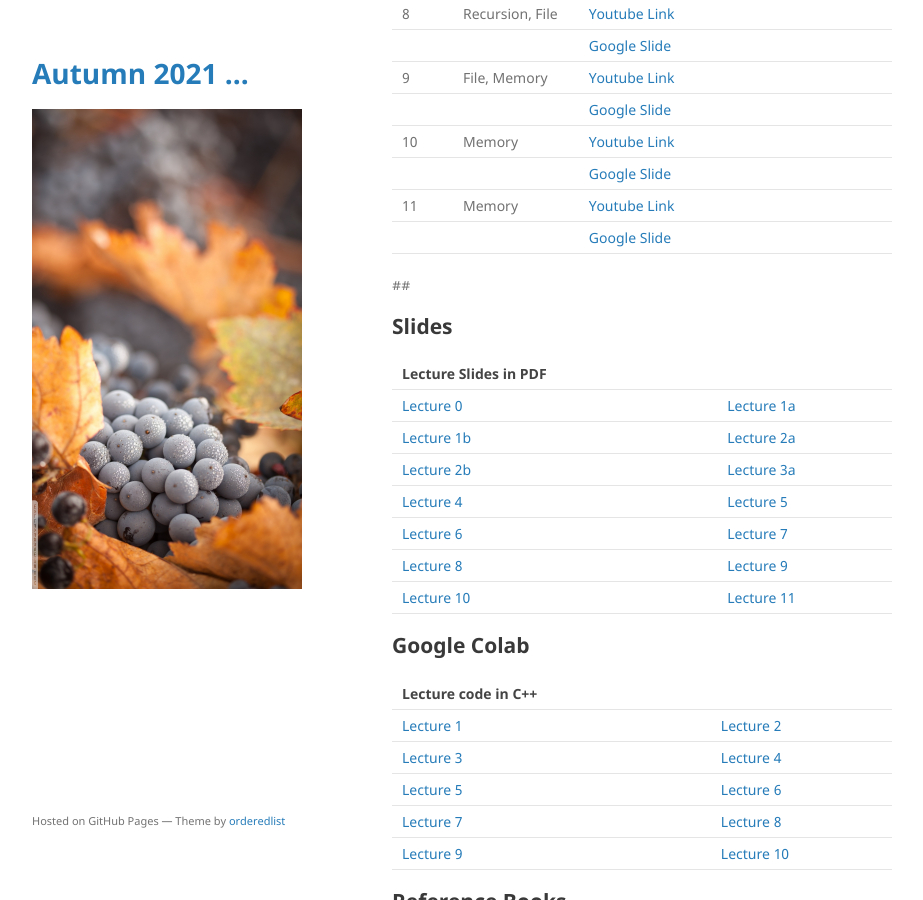
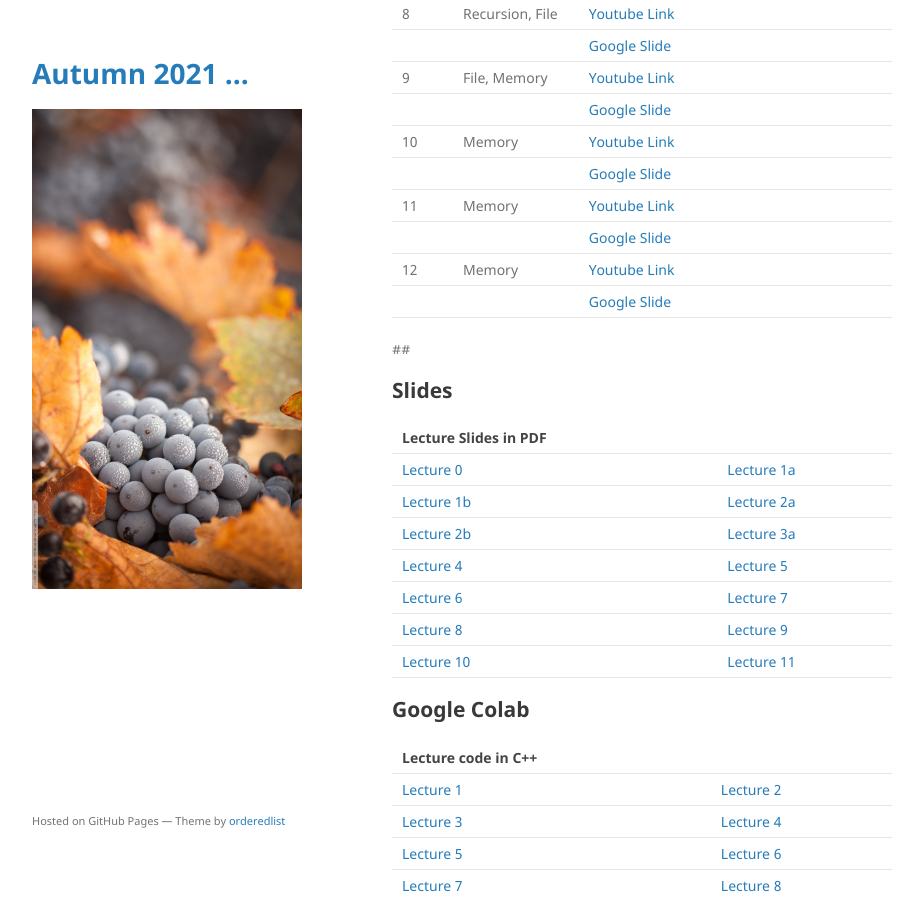
Before and after one commit to mohammadmotiurrahman/mohammadmotiurrahman.github.io, a Jekyll site: the page built from cse203_5/index.md, in a window 1280 px wide and 900 px high, scrolled down 2662 px. Shown: the whole window, without its empty margins (178-1101 px from the left). Built offline with Jekyll 4.4.1, drawn with Linux system fonts in a browser that asks for light colours; our own code applies the rules of GitHub Pages for plain Markdown files.

Commit message:
Update index.md

```diff
--- a/cse203_5/index.md
+++ b/cse203_5/index.md
@@ -89,7 +89,9 @@ environment will force me to not evaluate your exam copies.
 | 10      | Memory    | [Youtube Link](https://youtu.be/BU51Ck91SkQ)                                                                   |
 |         |              | [Google Slide]()                                                                                               |
 | 11      | Memory    | [Youtube Link](https://youtu.be/mBeyRyaFMeQ)                                                                   |
-|         |              | [Google Slide](https://jamboard.google.com/d/1mFvsmypsxm31oZUG3QbWoJfD-MBXB40t2_Wo8tCqf_8/edit?usp=sharing)                                                                                               |
+|         |              | [Google Slide](https://jamboard.google.com/d/1mFvsmypsxm31oZUG3QbWoJfD-MBXB40t2_Wo8tCqf_8/edit?usp=sharing)  |
+| 12      | Memory    | [Youtube Link]()                                                                   |
+|         |              | [Google Slide]()  |
 
 
 
```
